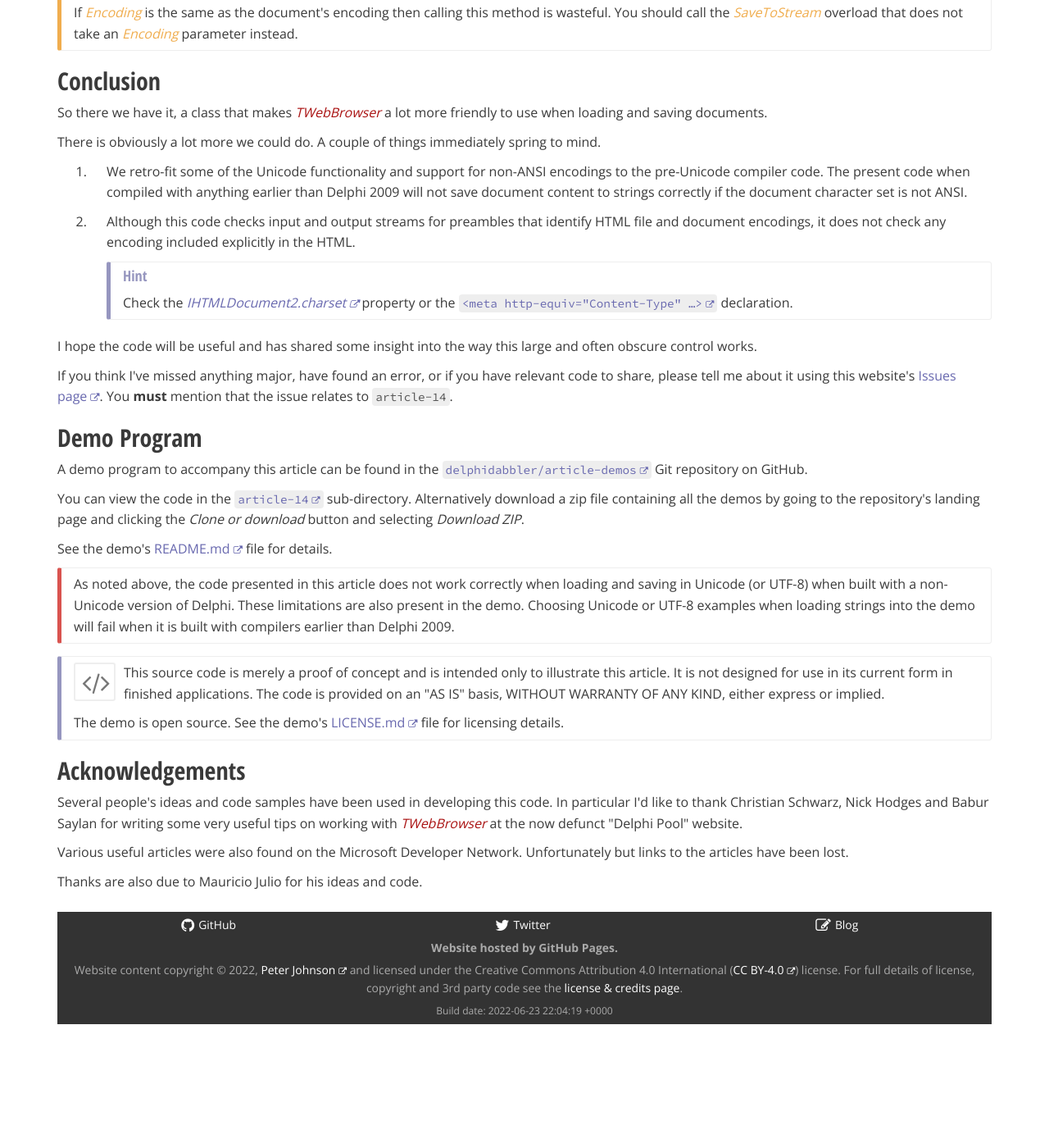
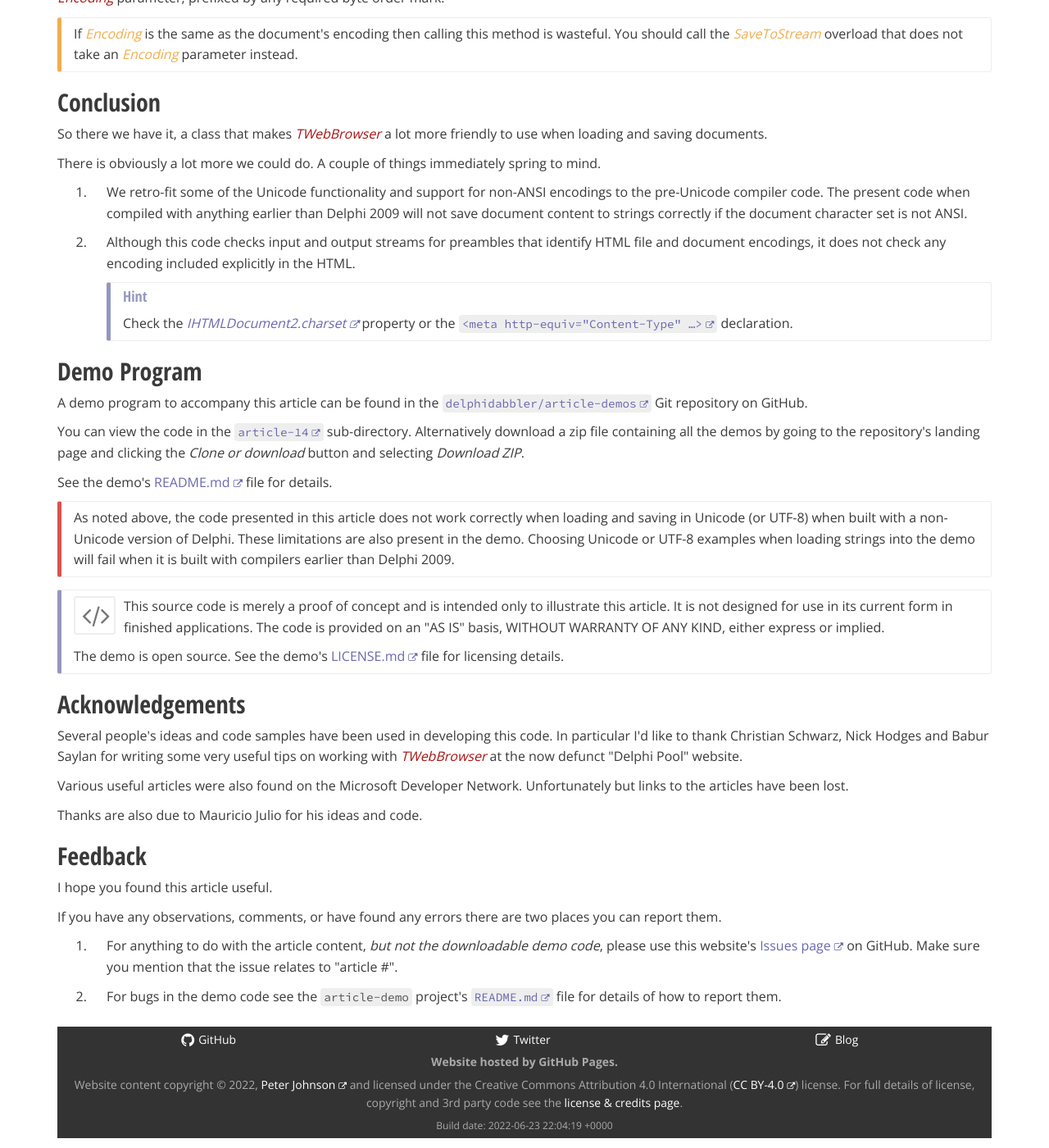
Before and after one commit to delphidabbler/delphidabbler.github.io, a Jekyll site: the page built from _articles/article-14.html, in a window 1280 px wide and 1400 px high, scrolled down 11546 px. Shown: the whole window at 82% size. Built offline with Jekyll 4.4.1, drawn with Linux system fonts in a browser that asks for light colours; nearby versions of some CDN libraries; comment, search, counter and statistics services are not loaded; before the commit the page ends 12807 px from its top, so only the background shows below that.

Commit message:
Update article-14.html

```diff
--- a/_articles/article-14.html
+++ b/_articles/article-14.html
@@ -43,6 +43,7 @@
                 <li>
                     <a href="#acknowledgements">Acknowledgements</a>
                 </li>
+                <li><a href="#feedback">Feedback</a></li>
             </ul>
         </div>
 
@@ -1869,18 +1870,6 @@
         </li>
     </ol>
 
-    <p>
-        I hope the code will be useful and has shared some insight into the way this large and often obscure control
-        works.
-    </p>
-
-    <p>
-        If you think I've missed anything major, have found an error, or if you have relevant code to share, please tell
-        me about it using this website's <a
-            href="https://github.com/delphidabbler/delphidabbler.github.io/issues">Issues page</a>. You
-        <strong>must</strong> mention that the issue relates to <code>article-14</code>.
-    </p>
-
 </section>
 
 <section id="demo">
@@ -1953,3 +1942,21 @@
     </p>
 
 </section>
+
+<section id="feedback">
+
+  <h2>Feedback</h2>
+
+  <p>I hope you found this article useful.</p>
+
+  <p>If you have any observations, comments, or have found any errors there are two places you can report them.</p>
+
+  <ol class="wide">
+
+    <li>For anything to do with the article content, <em>but not the downloadable demo code</em>, please use this website's <a href="https://github.com/delphidabbler/delphidabbler.github.io/issues">Issues page</a> on GitHub. Make sure you mention that the issue relates to &quot;article #&quot;.</li>
+
+    <li>For bugs in the demo code see the <code>article-demo</code> project's <code><a href="https://github.com/delphidabbler/article-demos/blob/master/README.md#bug-reports">README.md</a></code> file for details of how to report them.</li>
+
+  </ol>
+
+</section>
```
